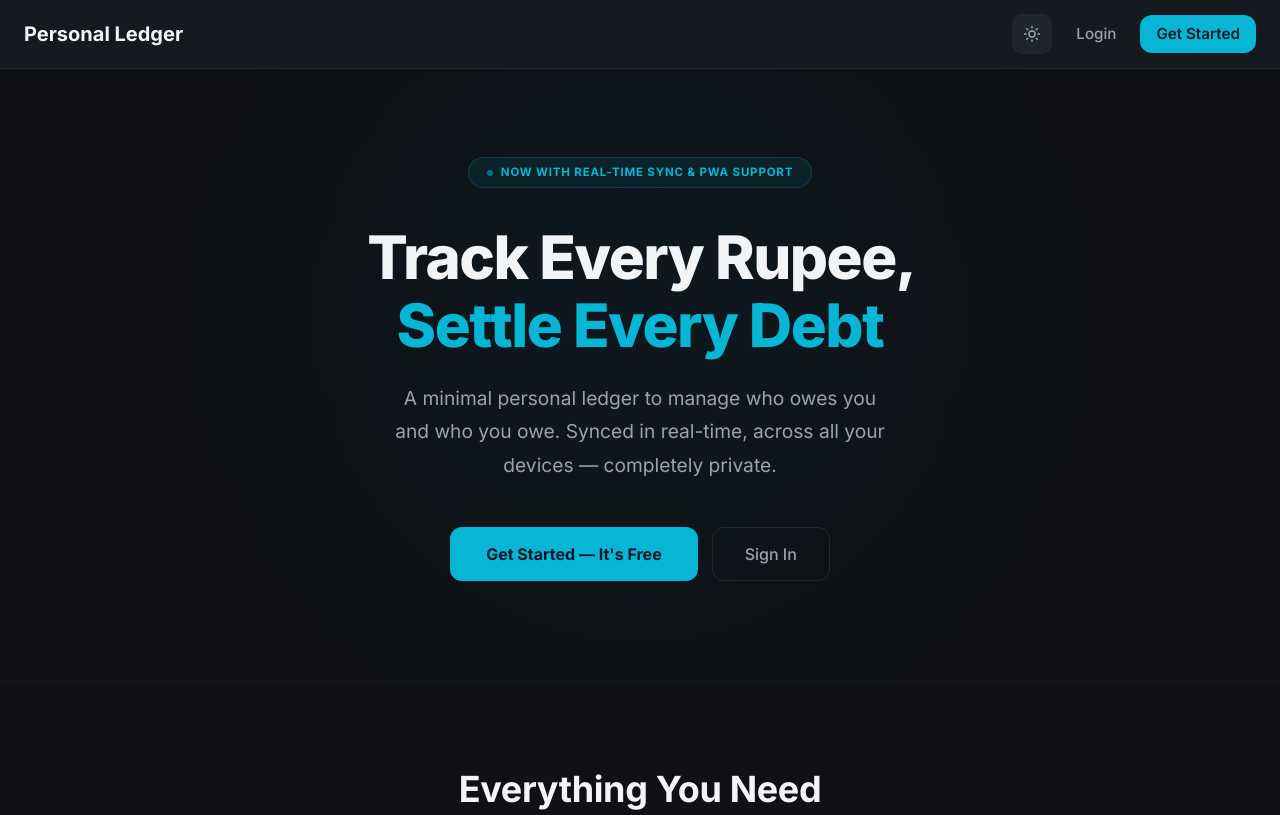
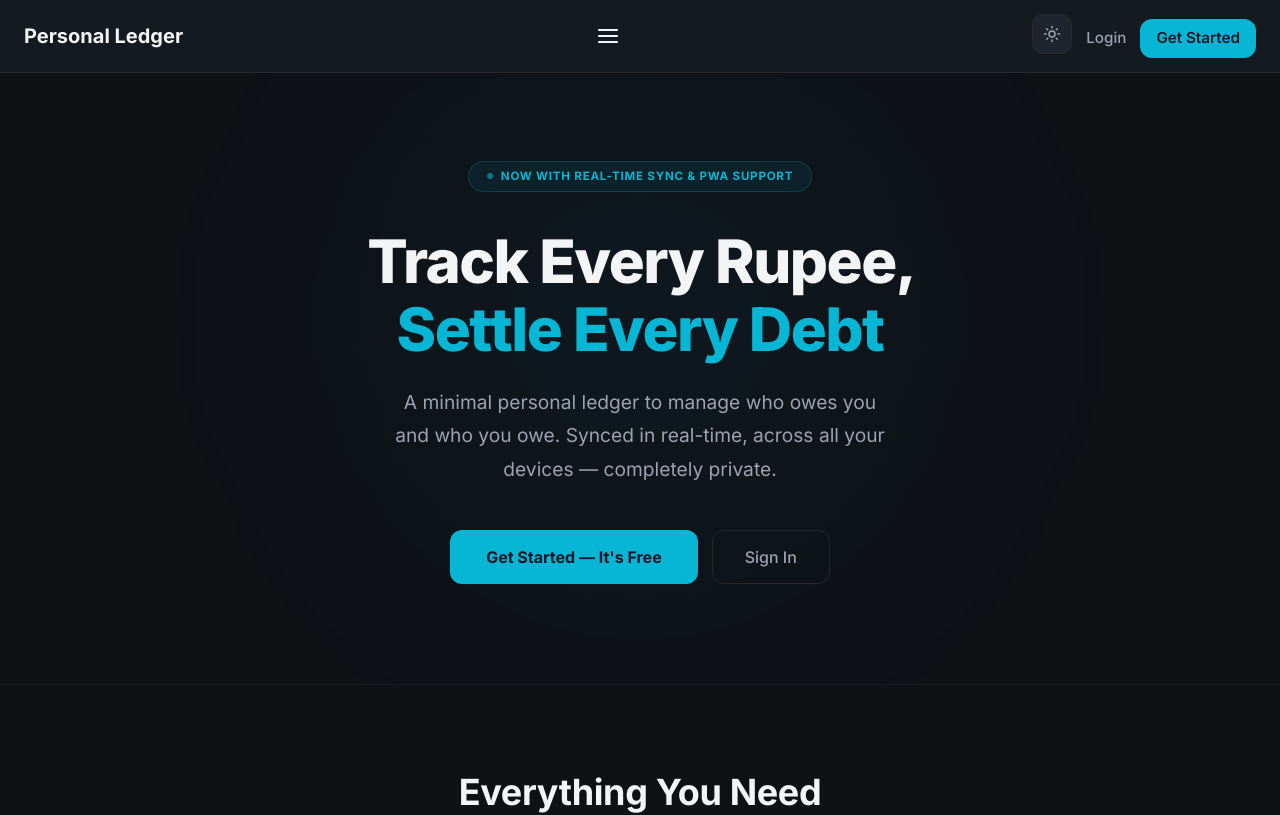
Before and after one commit to Sayeed-5/Personal-Ledger, a React (Vite) app: page / in a window 1280 px wide. Shown: the top 815 px of the page. Built offline with nearby package versions, Linux system fonts and the light colour scheme; no server answers.

Commit message:
Update Navbar.jsx

```diff
--- a/src/components/Navbar.jsx
+++ b/src/components/Navbar.jsx
@@ -51,13 +51,17 @@ export default function Navbar() {
     const { user, logout } = useAuth();
     const { theme, toggleTheme } = useTheme();
     const isDark = theme === 'dark';
+    const [menuOpen, setMenuOpen] = useState(false);
 
     const handleLogout = async () => {
         try { await logout(); } catch (err) { console.error(err); }
+        setMenuOpen(false);
     };
 
+    const closeMenu = () => setMenuOpen(false);
+
     return (
-        <nav style={{
+        <nav className="navbar" style={{
             display: 'flex', alignItems: 'center', justifyContent: 'space-between',
             padding: '14px 24px',
             backgroundColor: 'var(--bg-panel)',
@@ -75,12 +79,24 @@ export default function Navbar() {
             }}
                 onMouseEnter={(e) => { e.currentTarget.style.color = 'var(--accent)'; }}
                 onMouseLeave={(e) => { e.currentTarget.style.color = 'var(--text)'; }}
+                onClick={closeMenu}
             >
                 Personal Ledger
             </Link>
 
-            {/* ── Right side ── */}
-            <div style={{ display: 'flex', alignItems: 'center', gap: 10 }}>
+            {/* ── Hamburger (visible only on mobile) ── */}
+            <button
+                type="button"
+                className="navbar-toggler"
+                onClick={() => setMenuOpen((prev) => !prev)}
+                aria-label={menuOpen ? 'Close menu' : 'Open menu'}
+                aria-expanded={menuOpen}
+            >
+                {menuOpen ? <IconClose /> : <IconHamburger />}
+            </button>
+
+            {/* ── Right side (desktop: inline; mobile: expandable panel) ── */}
+            <div className={`navbar-menu ${menuOpen ? 'navbar-menu-open' : ''}`}>
 
                 {/* ── Theme toggle ── */}
                 <button
@@ -97,7 +113,7 @@ export default function Navbar() {
                         {/* Dashboard button */}
                         <Link to="/dashboard" className="btn-primary" style={{
                             padding: '8px 16px', textDecoration: 'none', fontSize: '0.9rem', fontWeight: 600,
-                        }}>
+                        }} onClick={closeMenu}>
                             Dashboard
                         </Link>
 
@@ -126,10 +142,11 @@ export default function Navbar() {
                         }}
                             onMouseEnter={(e) => { e.currentTarget.style.color = 'var(--text)'; }}
                             onMouseLeave={(e) => { e.currentTarget.style.color = 'var(--text-dim)'; }}
+                            onClick={closeMenu}
                         >
                             Login
                         </Link>
-                        <Link to="/register" className="btn-primary" style={{ padding: '8px 16px', textDecoration: 'none', fontSize: '0.95rem' }}>
+                        <Link to="/register" className="btn-primary" style={{ padding: '8px 16px', textDecoration: 'none', fontSize: '0.95rem' }} onClick={closeMenu}>
                             Get Started
                         </Link>
                     </>
```
